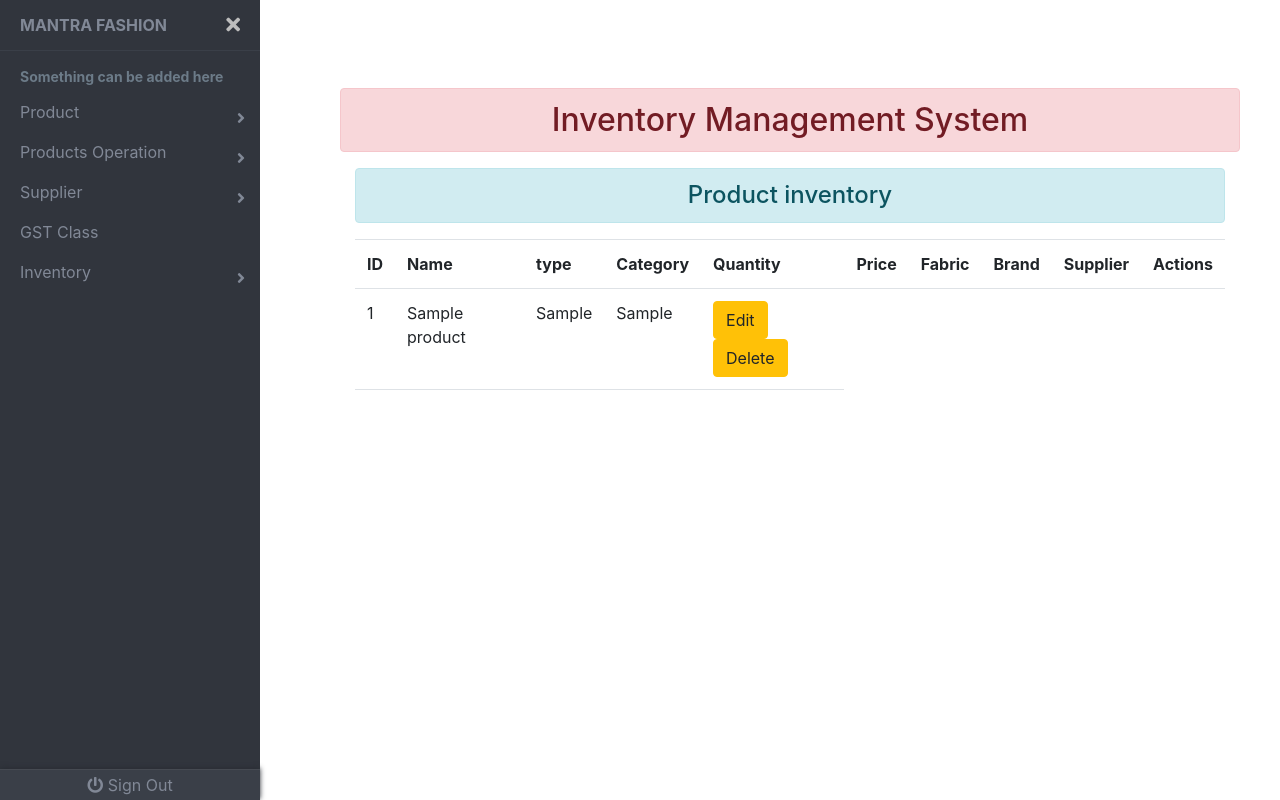
After one commit to vardhanshah138/django-inventory-management, a Django app: page /view_inventory_items in a window 1280 px wide. The commit adds this page. Run offline with Django 3.2, Linux system fonts and the light colour scheme; a user stored in the database is signed in; tables that the repository leaves empty hold one stand-in row (values such as "Sample post"); some libraries are stand-ins or nearby versions.

Commit message:
basic crud for inventory item TODO add model & update form field

```diff
--- a/crudproject1/crudproject1/urls.py
+++ b/crudproject1/crudproject1/urls.py
@@ -22,6 +22,10 @@ urlpatterns = [
     path('', views.view_products, name="view_products"),
     path('add_product', views.add_show, name="add_product"),
     path('update_product', views.update_product, name="update_product"),
+    path('add_inventory_item', views.add_inventory_item, name="add_inventory_item"),
+    path('view_inventory_items', views.view_inventory_items, name="view_inventory_items"),
+    path('update_inventory_item/<int:id>/', views.update_inventory_item, name="update_inventory_item"),
+    path('delete_inventory_item/<int:id>/', views.delete_inventory_item, name="delete_inventory_item"),
     path('delete/<int:id>/', views.delete_product, name="delete_product"),
     path('<int:id>/', views.update_product, name="update_product"),
     path('view_supplier/', views.view_supplier, name="view_supplier"),
--- a/crudproject1/enroll/templates/enroll/sidebar.html
+++ b/crudproject1/enroll/templates/enroll/sidebar.html
@@ -112,8 +112,8 @@
             <div class="sidebar-submenu">
               <ul>
                 <li>
-                  <a href="#">Add new Stock</a>
-                  <a href="#">View Inventory</a>
+                  <a href="{% url 'add_inventory_item' %}">Add new Stock</a>
+                  <a href="{% url 'view_inventory_items' %}">View Inventory</a>
                 </li>
               </ul>
             </div>
--- /dev/null
+++ b/crudproject1/enroll/templates/enroll/view_inventory.html
@@ -0,0 +1,56 @@
+{% extends 'enroll/base.html' %}
+{% block content %}
+
+<div class="col-sm-12">
+
+    {% if prod %}
+    <h4 class="text-center alert alert-info">Product inventory</h4>
+    <div class="input-group rounded">
+
+        <table class="table table-hover">
+            <tbody>
+                <tr>
+                    <th>ID</th>
+                    <th>Name</th>
+                    <th>type</th>
+                    <th>Category</th>
+                    <th>Quantity<t/h>
+                    <th>Price</th>
+                    <th>Fabric</th>
+                    <th>Brand</th>
+                    <th>Supplier</th>
+                    <th>Actions</th>
+                </tr>
+
+                {% for each_product in prod %}
+                <tr>
+
+                    <td>{{each_product.id}}</td>
+                    <td>{{each_product.name}}</td>
+                    <td>{{each_product.type}}</td>
+                    <td>{{each_product.category}}</td>
+                    {% comment %} <td>{{each_product.quantity}}</td>
+                    <td>{{each_product.price}}</td>
+                    <td>{{each_product.fabric}}</td>
+                    <td>{{each_product.brand}}</td>
+                    <td>{{each_product.supplier}}</td> {% endcomment %}
+                    <td>
+                        <a href="{% url 'update_inventory_item' each_product.id %}" class="btn btn-warning">Edit</a>
+                        <form action="{% url 'delete_inventory_item' each_product.id %}" class="d-inline" method="post">
+                            {% csrf_token %}
+                            <input type="submit" value="Delete" class="btn btn-warning">
+                        </form>
+                    </td>
+                </tr>
+                {% endfor %}
+                </th>
+            </tbody>
+
+        </table>
+        {% else %}
+        <h4 class="text-center alert alert-info">No Products added</h4>
+
+        {% endif %}
+    </div>
+</div>
+{% endblock content %}
--- a/crudproject1/enroll/views.py
+++ b/crudproject1/enroll/views.py
@@ -307,3 +307,39 @@ def update_tax_class(request, id):
         p = TaxClass.objects.get(pk=id)
         form_obj = TaxClassForm(instance=p)
     return render(request, 'enroll/update_tax_class.html', {'form':form_obj})
+
+
+def add_inventory_item(request):
+    if not request.user.is_authenticated:
+        return login_request(request)
+    if request.method == 'POST':
+        p1 = AddProduct(request.POST)
+        if p1.is_valid():
+            p1.save()
+            p1 = AddProduct()
+
+    else:
+        p1 = AddProduct()
+    products = Products.objects.all()
+    return render(request, 'enroll/add_inventory.html', {'form':p1,'prod':products})
+
+def view_inventory_items(request):
+    products = Products.objects.all()
+    return render(request, 'enroll/view_inventory.html', {'prod':products})
+
+def delete_inventory_item(request, id):
+    if request.method == 'POST':
+        p = Products.objects.get(pk=id)
+        p.delete()
+        return HttpResponseRedirect('/view_inventory_items')
+
+def update_inventory_item(request, id):
+    if request.method == 'POST':
+        p = Products.objects.get(pk=id)
+        form_obj = AddProduct(request.POST, instance=p)
+        if form_obj.is_valid():
+            form_obj.save()
+    else:
+        p = Products.objects.get(pk=id)
+        form_obj = AddProduct(instance=p)
+    return render(request, 'enroll/update_inventory.html', {'form':form_obj})
```
Also changed, not shown: crudproject1/enroll/templates/enroll/add_inventory.html (added, +14 -0 lines), crudproject1/enroll/templates/enroll/update_inventory.html (added, +12 -0 lines).
